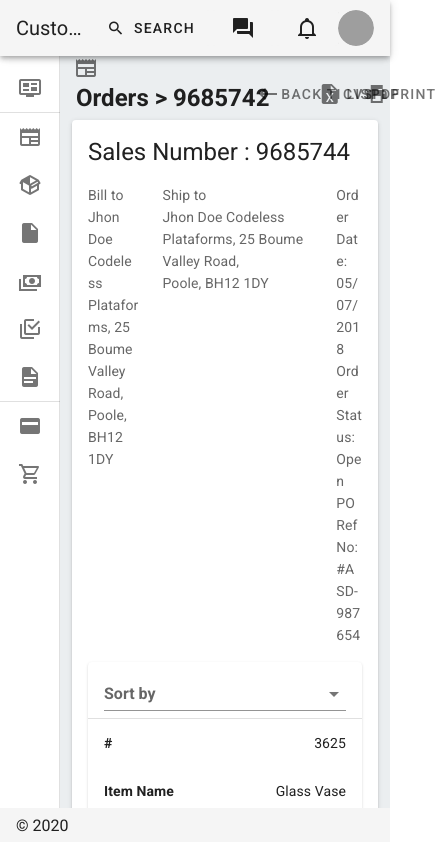
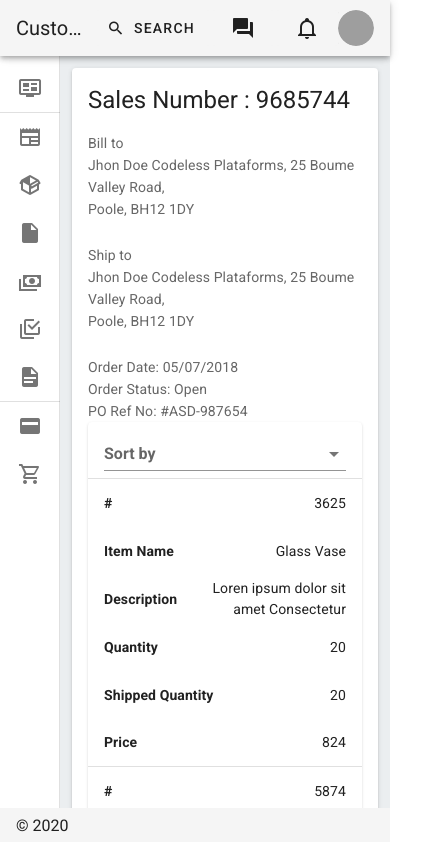
Before and after one commit to ernestodeister/admin, a Nuxt app: page /orders/DetailOrder in a window 390 px wide. Shown: the top 842 px of the page, 436 px wide, since content can reach past the window. Built offline with nearby package versions, Linux system fonts and the light colour scheme; grey boxes are pictures that could not be loaded.

Commit message:
edit responsive

```diff
--- a/components/Head.vue
+++ b/components/Head.vue
@@ -1,5 +1,5 @@
 <template>
-<div class="width">
+<div class="width d-none d-sm-flex">
     <v-row>
         <v-col cols="8">
             <v-row class="margin">
@@ -10,25 +10,25 @@
         <v-col cols="1">
             <v-btn class="ma-2" text icon color="gray">
                 <v-icon>mdi-keyboard-backspace</v-icon>
-                BACK TI LIST
+                <div class="d-none d-md-flex">BACK TI LIST</div>
             </v-btn>
         </v-col>
         <v-col cols="1">
             <v-btn class="ma-2" text icon color="gray">
                 <v-icon>mdi-file-excel</v-icon>
-                CVS
+                <div class="d-none d-md-flex">CVS</div>
             </v-btn>
         </v-col>
         <v-col cols="1">
             <v-btn class="ma-2" text icon color="gray">
                 <v-icon>mdi-file-pdf</v-icon>
-                PDF
+                <div class="d-none d-md-flex">PDF</div>
             </v-btn>
         </v-col>
         <v-col cols="1">
             <v-btn class="ma-2" text icon color="gray">
                 <v-icon>mdi-printer</v-icon>
-                Print
+                <div class="d-none d-md-flex">Print</div>
             </v-btn>
         </v-col>
 
--- a/pages/orders/DetailOrder.vue
+++ b/pages/orders/DetailOrder.vue
@@ -8,29 +8,40 @@
         </v-card-title>
         <v-card-text>
             <v-row>
-                <v-col cols="3">
-                    <p>
+                <v-col class="d-none d-sm-flex" cols="3">
                         Bill to <br>
                         Jhon Doe
                         Codeless Plataforms, 25 Boume Valley Road, <br>
                         Poole, BH12 1DY
-                    </p>
                 </v-col>
-                <v-col cols="7">
-                    <p>
+                <v-col class="d-none d-sm-flex" cols="7">
                         Ship to <br>
                         Jhon Doe
                         Codeless Plataforms, 25 Boume Valley Road, <br>
                         Poole, BH12 1DY
-                    </p>
                 </v-col>
-                <v-col cols="2">
-                    <p>
+                <v-col class="d-none d-sm-flex" cols="2">
                         Order Date: 05/07/2018 <br>
                         Order Status: Open<br>
                         PO Ref No: #ASD-987654<br>
-                    </p>
                 </v-col>
+                <div class="hidden-sm-and-up pa-3">
+                  Bill to <br>
+                  Jhon Doe
+                  Codeless Plataforms, 25 Boume Valley Road, <br>
+                  Poole, BH12 1DY
+                </div>
+                <div class="hidden-sm-and-up pa-3">
+                   Ship to <br>
+                   Jhon Doe
+                   Codeless Plataforms, 25 Boume Valley Road, <br>
+                   Poole, BH12 1DY
+                </div>
+                <div class="hidden-sm-and-up pa-3">
+                   Order Date: 05/07/2018 <br>
+                   Order Status: Open<br>
+                   PO Ref No: #ASD-987654<br>
+                </div>
             </v-row>
           <v-data-table
             :headers="headers"
@@ -43,15 +54,20 @@
             </template>
           </v-data-table>
             <v-row>
-                <v-col cols="10">
+                <v-col class="d-none d-sm-flex" cols="10">
                 </v-col>
-                <v-col cols="2">
-                    <p>
+                <v-col class="d-none d-sm-flex" cols="2">
+                    <div class="d-none d-sm-flex">
                         Sub-Total: $3.200 <br>
                         Discount: 0.00%<br>
                         VAT: 20.00%<br>
-                    </p>
+                    </div>
                 </v-col>
+                <div class="hidden-sm-and-up pa-3">
+                  Sub-Total: $3.200 <br>
+                  Discount: 0.00%<br>
+                  VAT: 20.00%<br>
+                </div>
             </v-row>
         </v-card-text>
         <v-card-actions>
@@ -121,3 +137,8 @@ export default {
     }),
   }
 </script>
+<style>
+
+
+
+</style>
--- a/pages/orders/ListOrders.vue
+++ b/pages/orders/ListOrders.vue
@@ -1,5 +1,5 @@
 <template>
-  <v-layout column justify-center align-center >
+  <v-layout column justify-center align-center :fullscreen="$vuetify.breakpoint.mobile">
 
       <v-card width="100%">
         <v-card-title class="headline">
--- a/pages/placeorder/PlaceOrder.vue
+++ b/pages/placeorder/PlaceOrder.vue
@@ -6,7 +6,7 @@
         </v-card-title>
         <v-card-text>
             <v-row>
-                <v-col cols="5">
+                <v-col class="sup" xs="12" sm="12" md="5" lg="5" xl="5">
                     <v-form
                         ref="form"
                         v-model="valid"
@@ -93,10 +93,10 @@
                         </v-row>
                     </v-form>
                 </v-col>
-                <v-col cols="3">
+                <v-col class="sup" xs="12" sm="12" md="3" lg="3" xl="3">
 
                 </v-col>
-                <v-col cols="4">
+                <v-col class="sup" xs="12" sm="12" md="4" lg="4" xl="4">
                     <v-sheet
                     elevation="12"
                     class="pa-12"
@@ -183,7 +183,7 @@
                                         :single-select="singleSelect"
                                         :headers="headers"
                                         :items="product"
-                                        item-key="prod"
+                                        item-key=prod
                                         class="elevation-1"
                                         hide-default-footer
                                         :search="search"
@@ -383,3 +383,8 @@
     },
   }
 </script>
+<style>
+.sup{
+  flex-basis: auto;
+}
+</style>
```
